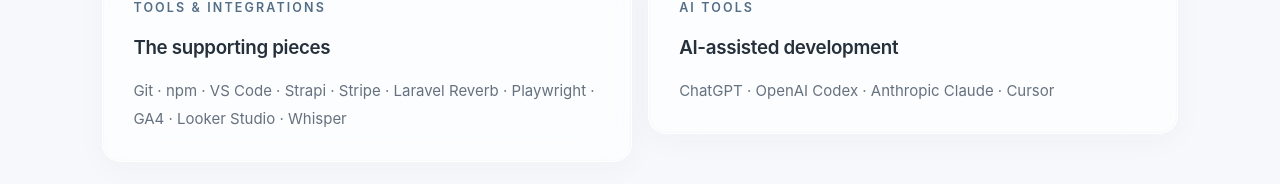
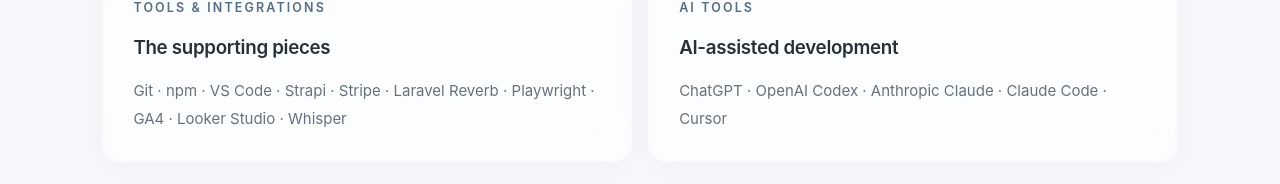
Before and after one commit to fadiyaha30/portfolio, a Next.js app: page / in a window 1280 px wide. Shown: the part 6176-6360 px from the top of the page. Built offline with nearby package versions, Linux system fonts and the light colour scheme.

Commit message:
Add Claude Code to AI tools

```diff
--- a/components/Skills.tsx
+++ b/components/Skills.tsx
@@ -49,7 +49,7 @@
     "category": "ai",
     "label": "AI TOOLS",
     "title": "AI-assisted development",
-    "technologies": "ChatGPT · OpenAI Codex · Anthropic Claude · Cursor"
+    "technologies": "ChatGPT · OpenAI Codex · Anthropic Claude · Claude Code · Cursor"
   }
 ];
 const filters: { value: SkillFilter; label: Message }[] = [
```
